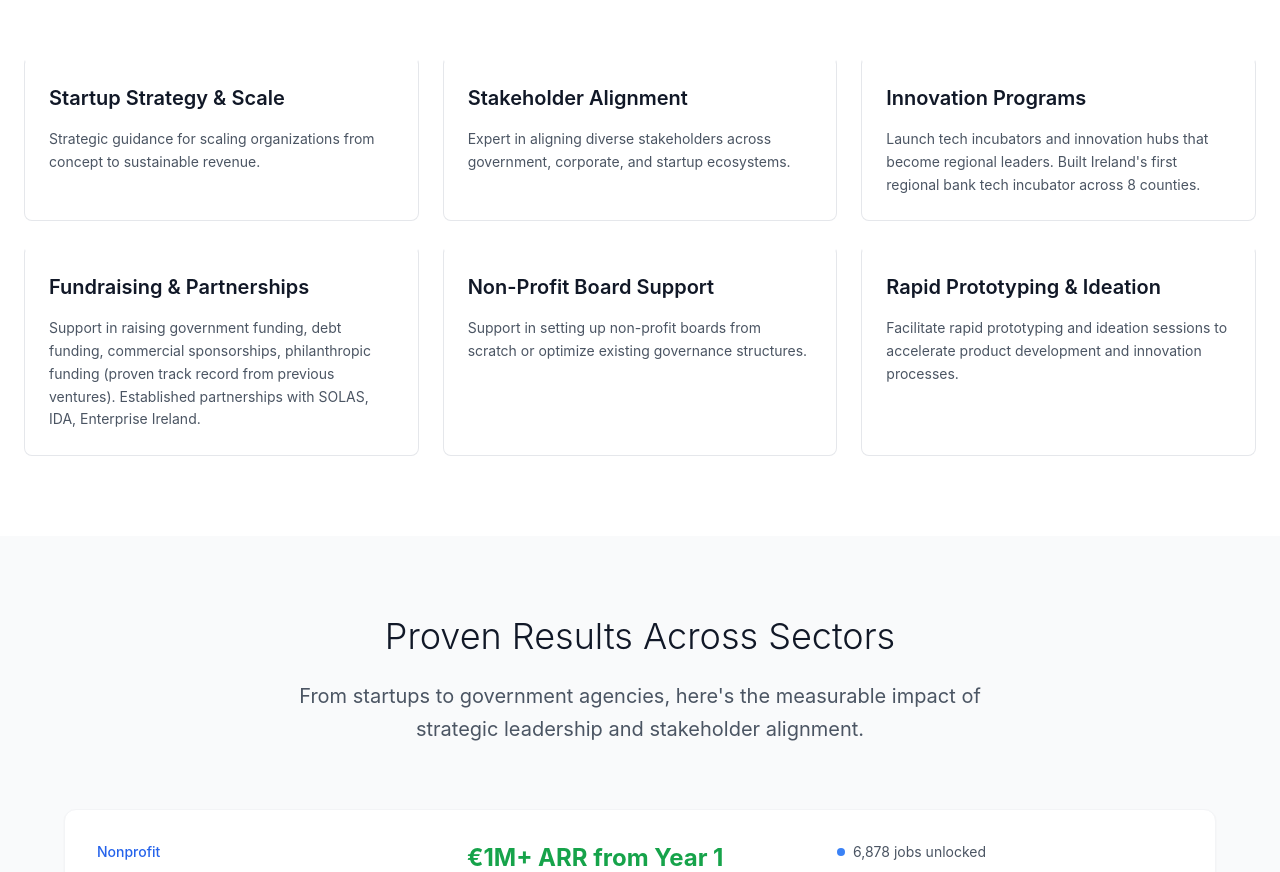
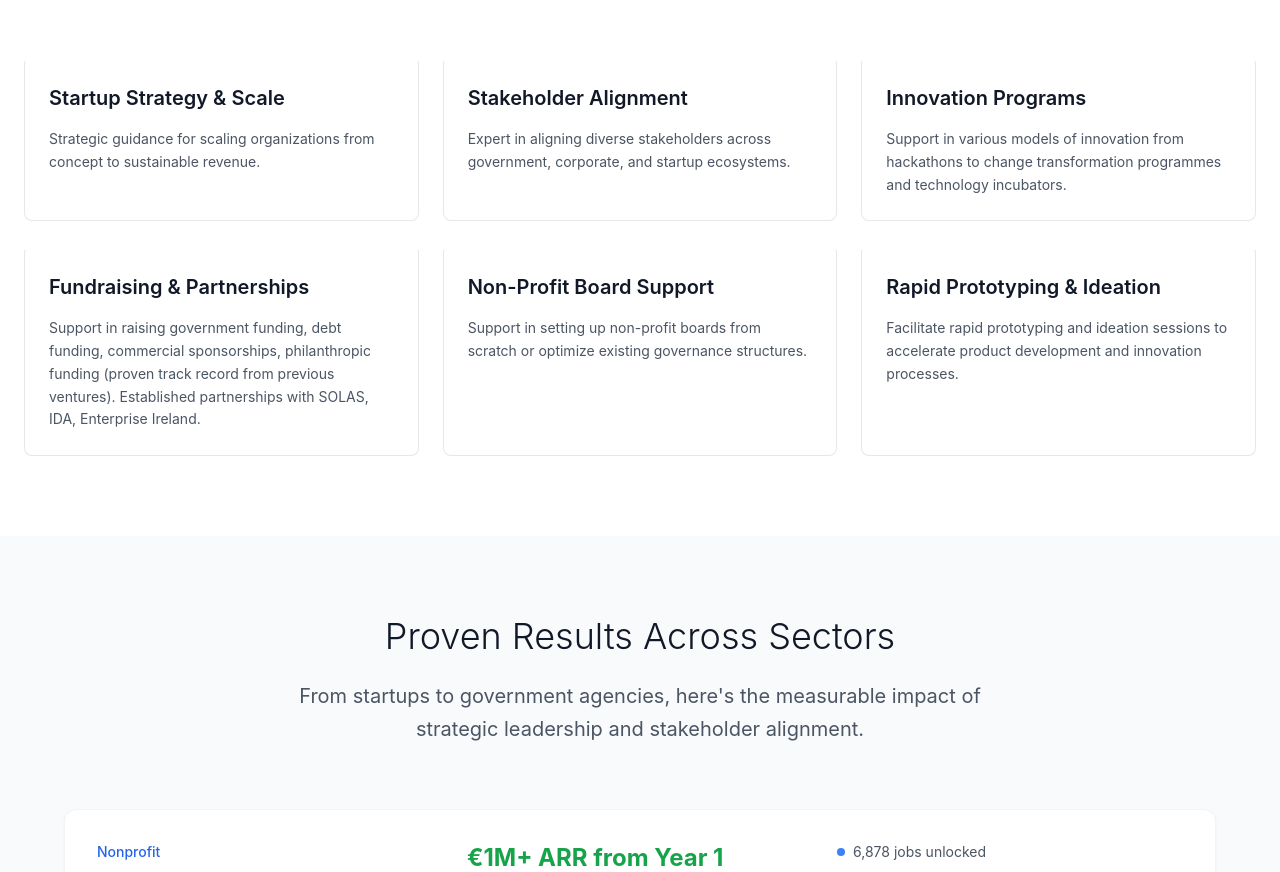
Before and after one commit to TracyKeogh/tracyspremt, a React (Vite) app: page / in a window 1280 px wide. Shown: the part 980-1852 px from the top of the page. Built offline with nearby package versions, Linux system fonts and the light colour scheme.

Commit message:
Update Innovation Programs description to focus on support across various innovation models

```diff
--- a/src/components/Projects.tsx
+++ b/src/components/Projects.tsx
@@ -32,7 +32,7 @@ const Projects: React.FC = () => {
     {
       id: 'innovation-programs',
       title: 'Innovation Programs',
-      description: 'Launch tech incubators and innovation hubs that become regional leaders. Built Ireland\'s first regional bank tech incubator across 8 counties.',
+      description: 'Support in various models of innovation from hackathons to change transformation programmes and technology incubators.',
       icon: <Lightbulb className="w-6 h-6" />,
       color: 'hover:border-t-orange-500'
     },
```
